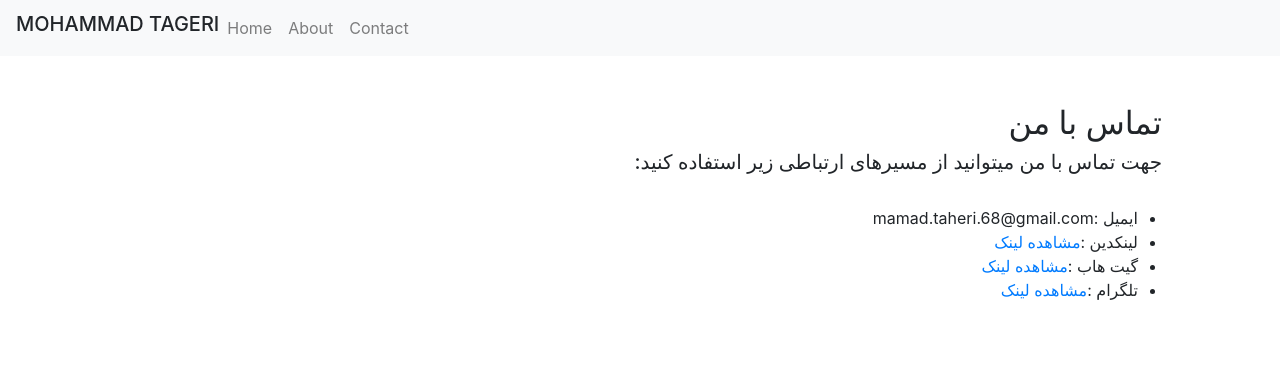
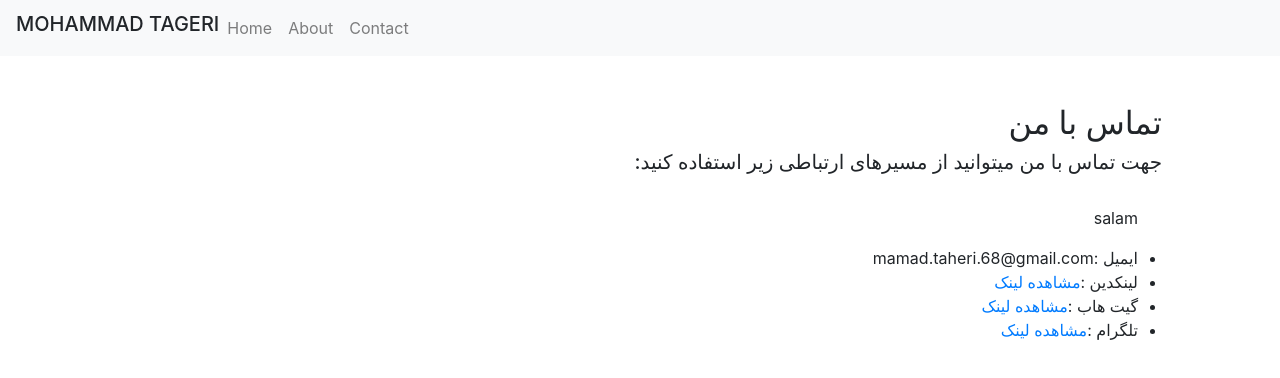
Before and after one commit to MamadTaheri/github-api, a React (Create React App) app: page /contact in a window 1280 px wide. Shown: the top 378 px of the page. Built offline with nearby package versions, Linux system fonts and the light colour scheme.

Commit message:
add salam to Contact.js

```diff
--- a/src/components/Contact.js
+++ b/src/components/Contact.js
@@ -9,6 +9,7 @@ const Contact = () => {
                 <h2>تماس با من</h2>
                 <h5>جهت تماس با من میتوانید از مسیرهای ارتباطی زیر استفاده کنید:</h5>
                 <ul className="contact-list p-1 p-md-4">
+                    <p>salam</p>
 
                     <li>
                         <i className="fa fa-envelope-open-o" aria-hidden="true"></i>
```
